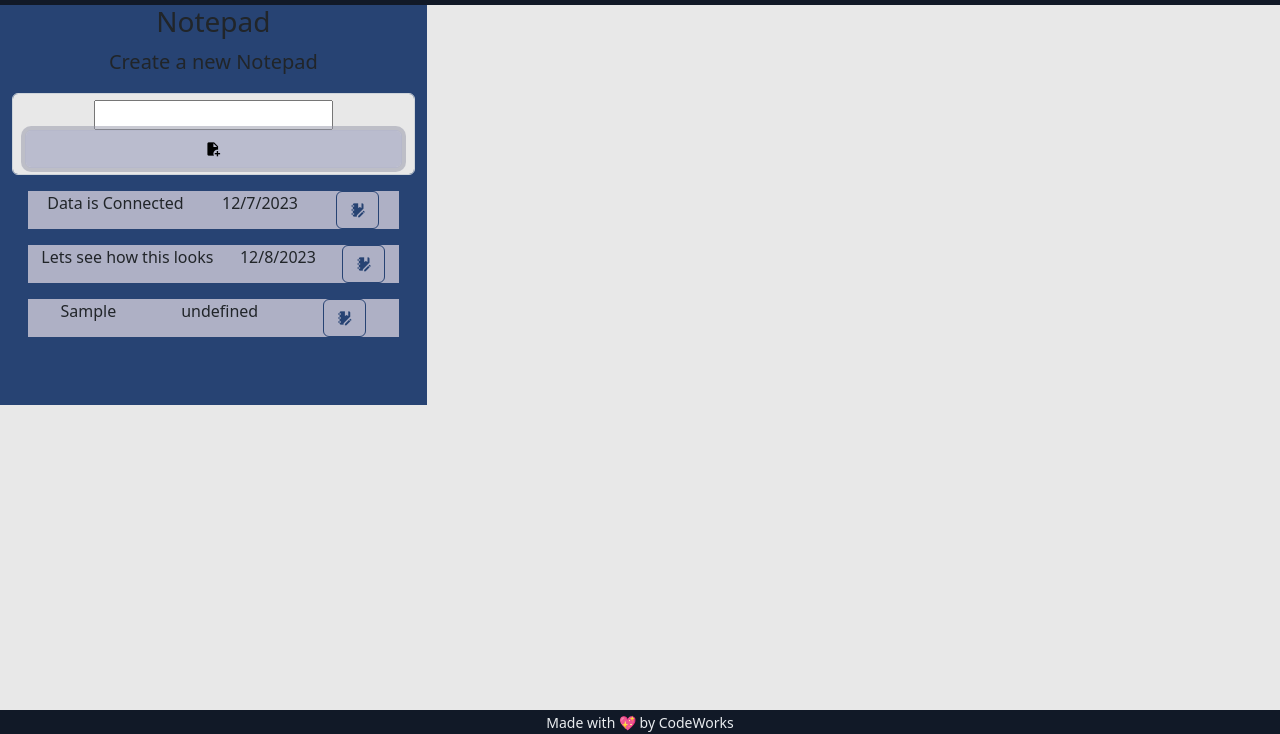
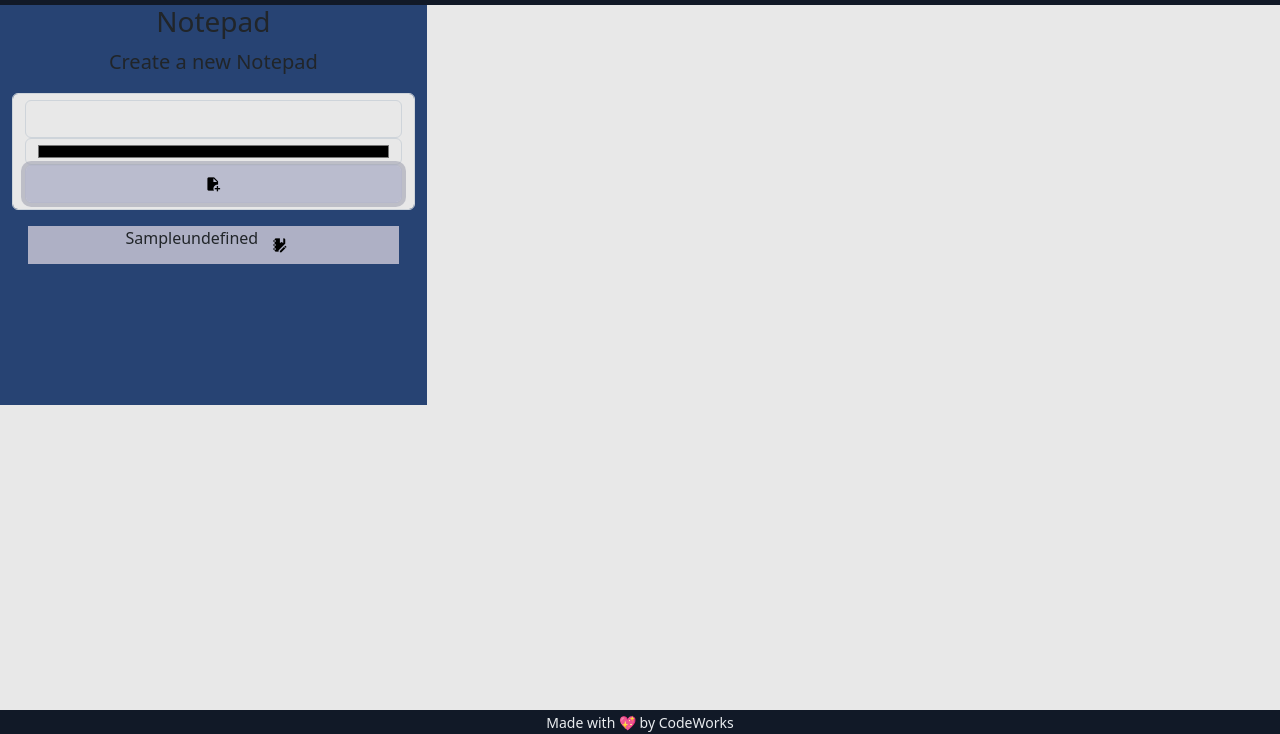
Before and after one commit to Josh-Decime/Checkpoint-Jot, a website with bundled scripts: page index.html in a window 1280 px wide. Both pictures are taken after typing "Sample" into the empty fields and a click on the button "Create a new notepad". Shown: the part 66-800 px from the top of the page. Built offline with nearby package versions, Linux system fonts and the light colour scheme; a script that the page names is missing.

Commit message:
Local storage working

```diff
--- a/app/controllers/NotepadController.js
+++ b/app/controllers/NotepadController.js
@@ -1,4 +1,5 @@
 import { AppState } from "../AppState.js";
+import { Notepad } from "../models/Notepad.js";
 import { notepadService } from "../services/NotepadService.js";
 import { getFormData } from "../utils/FormHandler.js";
 import { Pop } from "../utils/Pop.js";
@@ -26,7 +27,8 @@ export class NotepadController {
         console.log('📝 notepad controller is connected')
         AppState.on('activeNotepad', _drawActiveNotepad)
         AppState.on('notePad', _drawNotepadList)
-        _drawNotepadList()
+        // _drawNotepadList() //replaced by loaded in data
+        notepadService.loadNotepad()
     }
 
     createNotepad() {
--- a/app/models/Notepad.js
+++ b/app/models/Notepad.js
@@ -10,6 +10,7 @@ export class Notepad {
     constructor(data) {
         this.id = generateId()
         this.noteName = data.noteName
+        this.noteColor = data.noteColor
         this.noteBody = data.noteBody || ''
         this.editedTime = data.editedTime
         this.createdTime = new Date(data.createdTime)
@@ -18,12 +19,12 @@ export class Notepad {
 
     get notepadListItem() {
         return `
-   <div class="d-flex justify-content-around m-3 bg-secondary">
+   <div class="d-flex justify-content-center m-3 bg-secondary">
     <span>${this.noteName}</span>
     <span>${this.editedTime}</span>
     <span>
-        <button onclick="app.NotepadController.openNotepad('${this.id}')" class="btn btn-outline-primary"
-            title="open Notepad"><i class="mdi mdi-notebook-edit"></i></button>
+        <button onclick="app.NotepadController.openNotepad('${this.id}')" style="color: ${this.noteColor}" class="btn"
+        title="open Notepad"><i class="mdi mdi-notebook-edit"></i></button>
     </span>
 </div>
         `
--- a/app/services/NotepadService.js
+++ b/app/services/NotepadService.js
@@ -42,6 +42,11 @@ class NotepadService {
 
     }
 
+    loadNotepad() {
+        const storedNotepad = loadState('notePad', [Notepad])
+        AppState.notePad = storedNotepad
+    }
+
 
 
 
--- a/app/views/NotepadView.html
+++ b/app/views/NotepadView.html
@@ -11,7 +11,9 @@
                 </div>
                 <div class="input-group">
                     <div class="text-center form-control">
-                        <input type="text" name="noteName" id="note-name" minlength="3" maxlength="15">
+                        <input type="text" name="noteName" id="note-name" minlength="3" maxlength="15"
+                            class="form-control">
+                        <input type="color" name="noteColor" class="form-control">
                         <button type="submit" class="btn btn-secondary form-control" title="Create a new notepad"><i
                                 class="mdi mdi-file-plus"></i></button>
                     </div>
@@ -19,7 +21,9 @@
                 </div>
             </form>
 
-
+            <!-- <div>
+    <p></p>
+</div> -->
             <div class="" id="notepad-list">
             </div>
         </section>
@@ -33,13 +37,15 @@
 
 <!-- SECTION HTML for list items -->
 <!-- <div class="d-flex justify-content-center m-3 bg-secondary">
-    <span>${this.noteName}</span>
+    <span>${this.noteName} <i style="color: ${this.noteColor};" class="mdi mdi-note-text-outline"></i></span>
     <span>${this.editedTime}</span>
     <span>
-        <button onclick="app.NotepadController.openNotepad('${this.id}')" class="btn btn-outline-secondary"
-        title="open Notepad"><i class="mdi mdi-notebook-edit"></i></button>
+        <button onclick="app.NotepadController.openNotepad('${this.id}')" class="btn btn-outline-primary"
+            title="open Notepad"><i class="mdi mdi-notebook-edit"></i></button>
     </span>
 </div> -->
+
+<!-- <i style="color: ${this.noteColor}" class="mdi mdi-note-text-outline"></i> -->
 
 
 <!-- SECTION HTML for active Notepad -->
```
